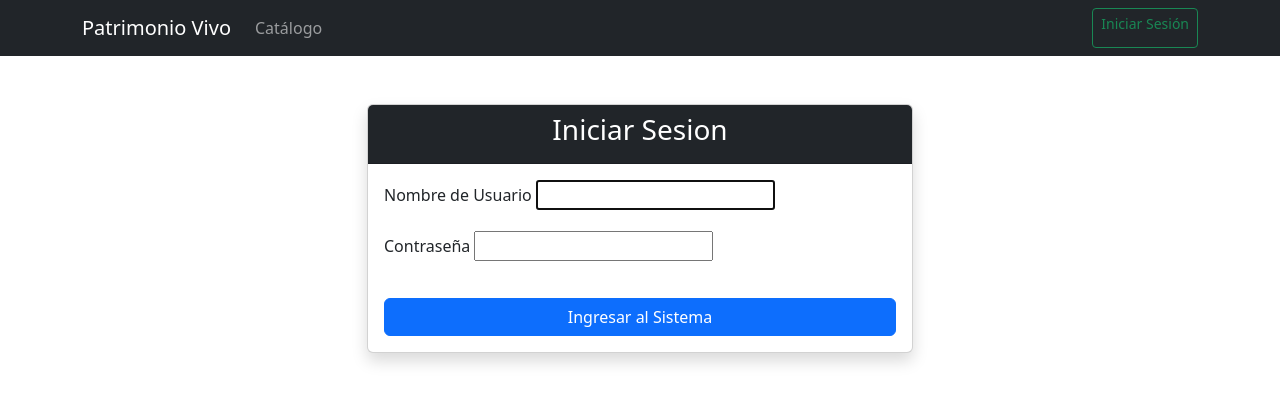
After one commit to sjimenezba/CER2-JIMENEZSERGIO, a Django app: page /accounts/login/ in a window 1280 px wide. The commit adds this page. Shown: the top 403 px of the page. Run offline with Django 5.2, Linux system fonts and the light colour scheme.

Commit message:
creacion de login.html, actualizacion de urls actualizacion de redirecciones en settings actualizacion de base, catalogo y detalle para uso de variables

```diff
--- a/catalogoPatrimonio/templates/catalogo/base.html
+++ b/catalogoPatrimonio/templates/catalogo/base.html
@@ -10,8 +10,19 @@
     <nav class="navbar navbar-expand-lg navbar-dark bg-dark">
         <div class="container">
             <a class="navbar-brand" href="{% url 'index' %}">Patrimonio Vivo</a>
-            <div class="navbar-nav">
+            <div class="navbar-nav w-100">
                 <a class="nav-link" href="{% url 'catalogo' %}">Catálogo</a>
+                <div class="ms-auto d-flex">
+                    {% if user.is_authenticated %}
+                        <span class="navbar-text me-3 text-white">Hola, {{ user.username }}</span>
+                        <form action="{% url 'logout' %}" method="post">
+                            {% csrf_token %}
+                            <button type="submit" class="btn btn-outline-danger btn-sm">Cerrar Sesión</button>
+                        </form>
+                    {% else %}
+                        <a href="{% url 'login' %}" class="btn btn-outline-success btn-sm">Iniciar Sesión</a>
+                    {% endif %}
+                </div>
             </div>
         </div>
     </nav>
--- a/catalogoPatrimonio/templates/catalogo/catalogo.html
+++ b/catalogoPatrimonio/templates/catalogo/catalogo.html
@@ -12,7 +12,6 @@
     {% endfor %}
 </div>
 <div class="row">
-    <!-- Recorremos los lugares traídos por el ORM -->
     {% for lugar in lugares %}
     <div class="col-md-4 mb-4">
         <div class="card h-100">
@@ -20,7 +19,6 @@
             <div class="card-body">
                 <h5 class="card-title">{{ lugar.nombre }}</h5>
                 <p class="card-text text-muted">{{ lugar.categoria.nombre }} | Año: {{ lugar.anio_construccion }}</p>
-                <!-- Enlace al RF03: Pasamos el id dinámicamente -->
                 <a href="{% url 'detalle' lugar.id %}" class="btn btn-outline-primary btn-sm">Ver detalles</a>
             </div>
         </div>
--- a/config/urls.py
+++ b/config/urls.py
@@ -20,4 +20,5 @@ from django.urls import path, include
 urlpatterns = [
     path('admin/', admin.site.urls),
     path('', include('catalogoPatrimonio.urls')),
+    path('accounts/', include('django.contrib.auth.urls')),
 ]
--- /dev/null
+++ b/templates/registration/login.html
@@ -0,0 +1,31 @@
+{% extends 'catalogo/base.html' %}
+
+{% block content %}
+
+<div class="row justify-content-center mt-5">
+    <div class="col-md-6">
+        <div class="card shadow">
+            <div class="card-header bg-dark text-white text-center">
+                <h3>Iniciar Sesion</h3>
+            </div>
+            <div class="card-body">
+                {% if form.errors %}
+                    <div class="alert alert-danger">Usuario o Contraseña incorrectos. Intenta de nuevo</div>
+                {% endif %}
+            <form method="post" action="{% url 'login' %}">
+                {% csrf_token %}
+                <div class="mb-3">
+                    <label for="id_username" class="form-label">Nombre de Usuario</label>
+                    {{ form.username }}
+                </div>
+                <div class="mb-3">
+                    <label for="id_password" class="form-label">Contraseña</label>
+                    {{ form.password }}
+                </div>
+                <button type="submit" class="btn btn-primary w-100 mt-3">Ingresar al Sistema</button>
+            </form>
+            </div>
+        </div>
+    </div>
+</div>
+{% endblock %}
```
Also changed, not shown: catalogoPatrimonio/templates/catalogo/detalle.html (+5 -5 lines), config/settings.py (+5 -2 lines).
